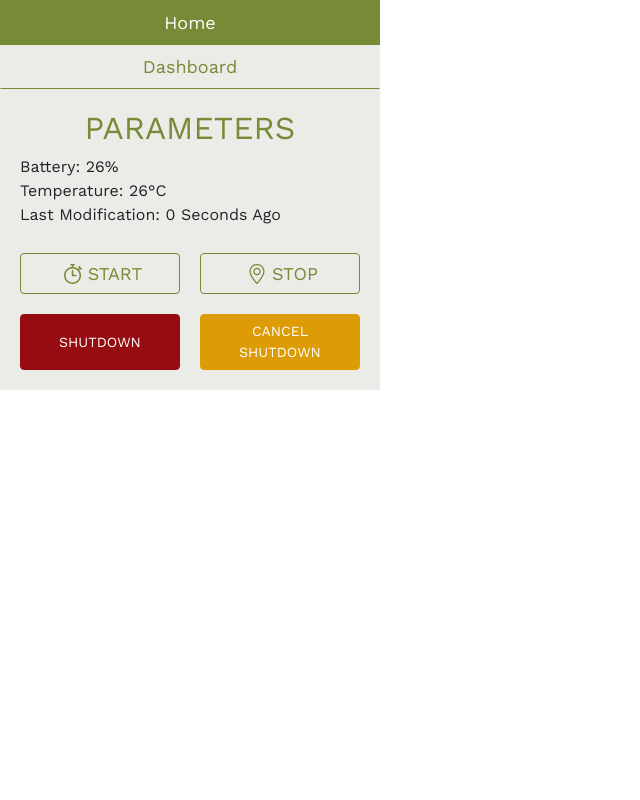
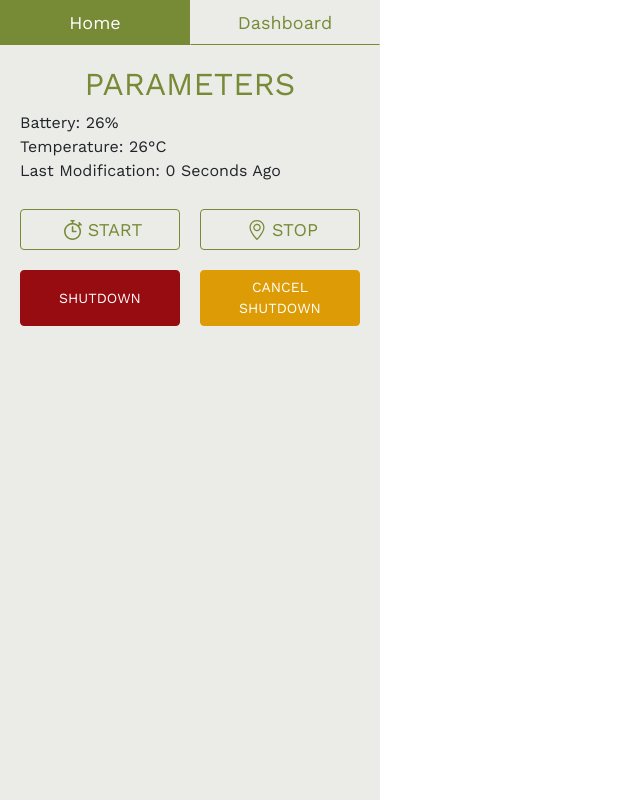
Before and after one commit to annpryshchepa/track_app, a React (Create React App) app: page / in a window 1280 px wide. Shown: the whole page, without its empty margins (0-640 px from the left). Built offline with nearby package versions, Linux system fonts and the light colour scheme.

Commit message:
fixed responce

```diff
--- a/src/App.scss
+++ b/src/App.scss
@@ -4,10 +4,11 @@
   max-width: 380px;
   background-color: $main-background;
   height: 100%;
+  min-height: 100vh;
   font-family: 'Work Sans', sans-serif;
 
   .nav > li {
-    width: 50vw;
+    width: 50%;
   }
 
   .nav-tabs .nav-link.active  {
```
